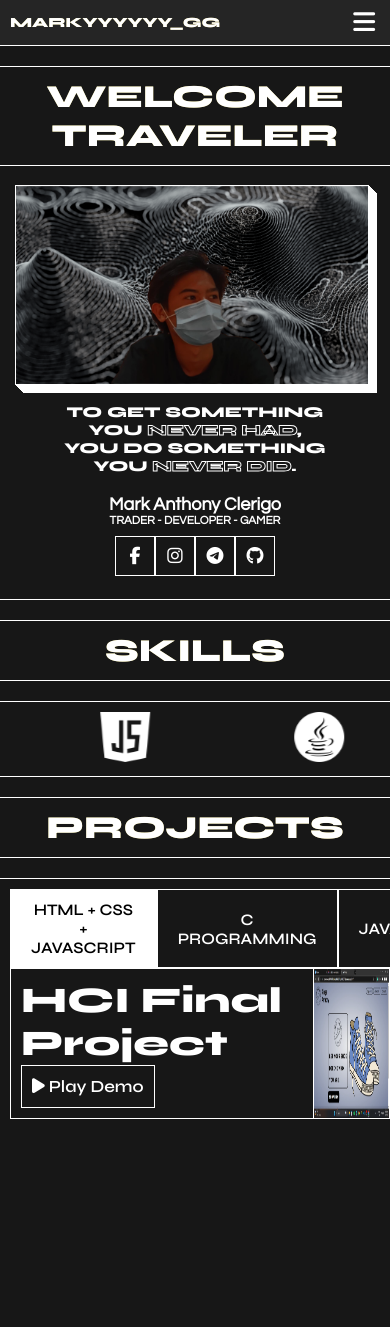
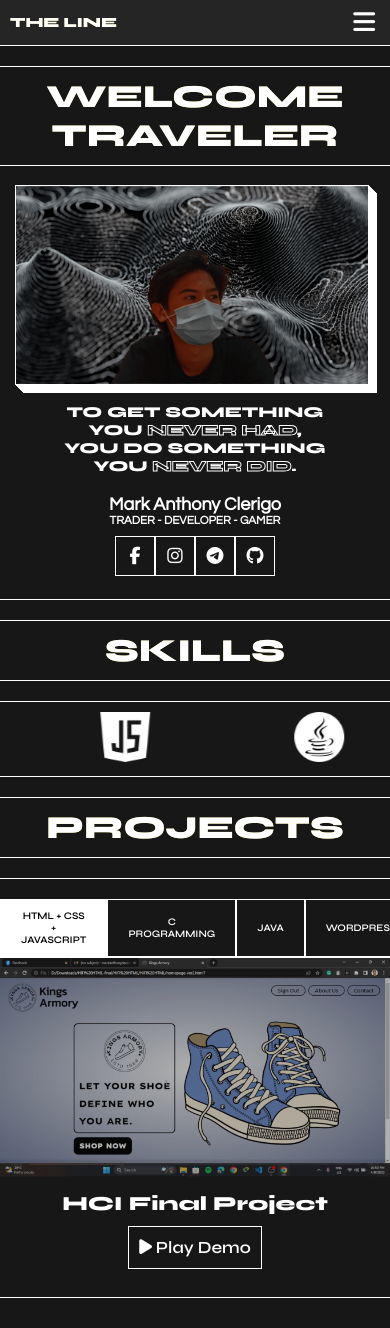
Before and after one commit to MakyyyyyyGG/Clerigo_Mark_Anthony, a PHP site: page / in a window 390 px wide. After the commit the page ends 1298 px from the top, so only its background shows below. Run offline with PHP 8.4, Linux system fonts and the light colour scheme; some libraries are stand-ins or nearby versions.

Commit message:
mobile_view_responsive_Projects

```diff
--- a/CSS/styles.css
+++ b/CSS/styles.css
@@ -404,11 +404,10 @@ nav #toggle, nav label{
 /* ------------------------------------------------ PROJECTS -------------------------------------------------- */
 
 .hero{
-    height: 450px;
+    height: 435px;
     border-top: 1px solid white;
     position: relative;
-    margin-top: 10px;
-    padding: 10px;
+    padding: 10px 0px 10px 0px;
     border-bottom: 1px solid white;
     overflow: hidden;
 }
@@ -431,13 +430,15 @@ nav #toggle, nav label{
 }
 .content{
     justify-content: center;
-    border: 1px solid white;
+    border-top: 1px solid white;
+    border-bottom: 1px solid white;
     display: flex;
     position: absolute;
     transform: translateX(100%);
 }
 .content-left{
-    flex-basis: 725px;
+    border-right: 1px solid white;
+    flex-basis: 722px;
     padding: 10px;
     font-size: 18px;
     font-family: 'Syne', sans-serif;
@@ -445,10 +446,13 @@ nav #toggle, nav label{
     text-align: left;
 }
 .content-right img{
-    border-left: 1px solid white;
+    object-fit: cover;
+    transition: .7s;
+    opacity: 0.70;
 }
 .content-right{
     flex-basis: 50%;
+    overflow: hidden;
 }
 #content1{
     transform: translateX(0px);
@@ -458,6 +462,7 @@ nav #toggle, nav label{
     color: black;
 }
 .play{
+    margin-top: 10px;
     font-family: 'Syne', sans-serif;
     font-size: 17px;
     padding: 10px;
@@ -471,3 +476,29 @@ nav #toggle, nav label{
     background-color: white;
     color: black;
 }
+.content-right:hover img{
+    transform: scale(1.1);
+    opacity: 1;
+}
+
+@media(max-width: 460px){
+    .hero{
+        height: 420px;
+        padding:20px 0px 20px 0px;
+    }
+    .content{
+        flex-direction: column-reverse;
+    }
+    .content-right{
+        height: 200px;
+    }
+    .btn-box button{
+        font-size: 10px;
+    }
+    .content-left{
+        font-size: 10px;
+        text-align: center;
+        justify-content: center;
+        border-right: none;
+    }
+}
--- a/index.html
+++ b/index.html
@@ -15,7 +15,7 @@
 
     <header>
         <div class="logo">
-            <a href="index.html" style="text-decoration: none; color: white;"><h1>MARKYYYYYY_GG</h1></a>
+            <a href="index.html" style="text-decoration: none; color: white;"><h1>THE LINE</h1></a>
         </div>
         <nav class="navbar">
             <input type="checkbox" name="" id="toggle">
@@ -145,7 +145,7 @@
             <button class="play" onclick="window.open('https://drive.google.com/file/d/1eDpxwRKI-aB5x3N1i28RslYT3sSy76aL/view?usp=share_link')"><i class="fa fa-play"></i> Play Demo</button>
         </div>
         <div class="content-right">
-            <img src="Image/Screenshot (12).png" alt="" height="100%" width="100%">
+            <img src="Image/Screenshot (12).png" alt="" height="auto" width="100%">
         </div>
 
     </div>
@@ -155,7 +155,7 @@
             <button class="play" onclick="window.open('https://drive.google.com/file/d/1HeVtHNt5--XiNamoV1LNiaXGzBAqDVvv/view?usp=share_link')"><i class="fa fa-play"></i> Play Demo</button>
         </div>
         <div class="content-right">
-            <img src="Image/Screenshot (15).png" alt="" height="100%" width="100%">
+            <img src="Image/Screenshot (15).png" alt="" height="auto" width="100%">
         </div>
     </div>
     <div class="content" id="content3">
@@ -164,7 +164,7 @@
             <button class="play" onclick="window.open('https://drive.google.com/file/d/1jD3K5AmE9HfSMkaRtfj9mKqwsNR_Aj7z/view?usp=share_link')"><i class="fa fa-play"></i> Play Demo</button>
         </div>
         <div class="content-right">
-            <img src="Image/Screenshot (14).png" alt="" height="100%" width="100%">
+            <img src="Image/Screenshot (14).png" alt="" height="auto" width="100%">
         </div>
     </div>
     <div class="content" id="content4">
@@ -173,7 +173,7 @@
             <button class="play" onclick="window.open('https://drive.google.com/file/d/1vq7ciCAoHqDxBCb9Oi0CUpzj3274wSNS/view')"><i class="fa fa-play"></i> Play Demo</button>
         </div>
         <div class="content-right">
-            <img src="Image/Screenshot (16).png" alt="" height="100%" width="100%">
+            <img src="Image/Screenshot (16).png" alt="" height="auto" width="100%">
         </div>
     </div>
 </div>
```
